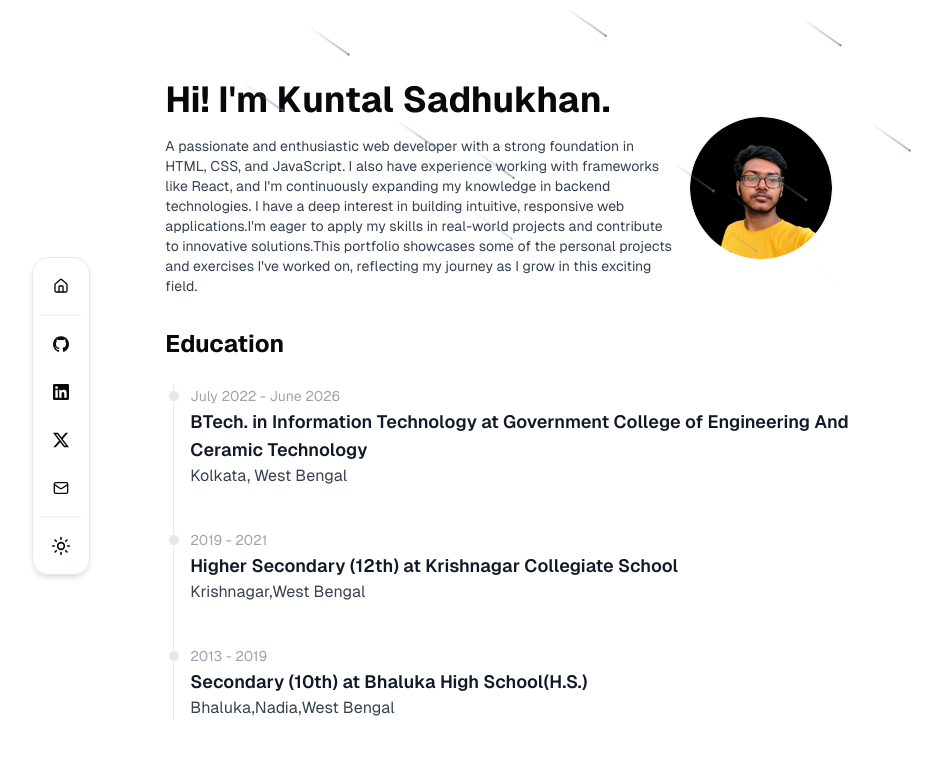
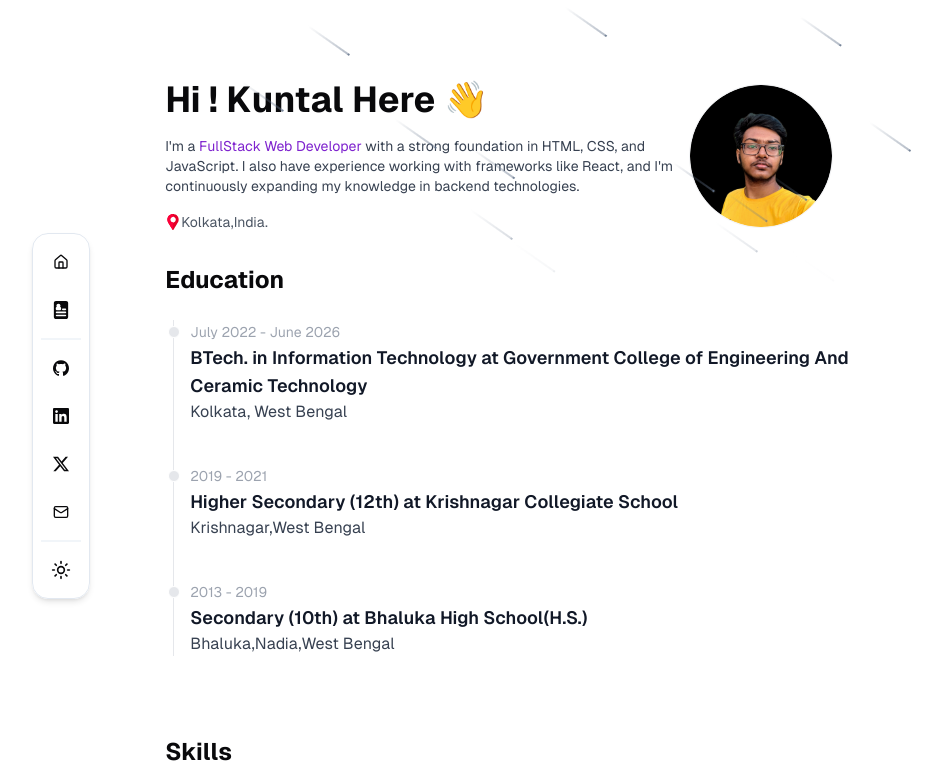
Before and after one commit to Kuntal616/portfolio, a Next.js app: page / in a window 1280 px wide. Shown: the top 782 px of the page, without its empty margins (128-1070 px from the left). Built offline with nearby package versions, Linux system fonts and the light colour scheme.

Commit message:
changes done in intro section

```diff
--- a/components/CustomDock.tsx
+++ b/components/CustomDock.tsx
@@ -66,12 +66,32 @@ const Icons = {
       ></path>
     </svg>
   ),
+  resume: (props: IconProps) => (
+    <svg
+      xmlns="http://www.w3.org/2000/svg"
+      width="18px"
+      height="18px"
+      viewBox="0 0 43.916 43.916"
+    >
+      <path
+        fill="currentColor"
+        d="M34.395,0H9.522c-2.762,0-5,2.239-5,5v33.916c0,2.761,2.238,5,5,5h24.871c2.762,0,5-2.239,5-5V5
+		C39.395,2.239,37.154,0,34.395,0z M9.208,16.855c0-1.172,0.951-2.121,2.121-2.121h0.742c-0.791-0.874-1.277-2.03-1.277-3.304
+		c0-2.723,2.209-4.931,4.932-4.931c2.725,0,4.932,2.207,4.932,4.932c0,1.272-0.486,2.429-1.279,3.303h0.709
+		c1.172,0,2.121,0.949,2.121,2.121v3.578c0,1.122-0.875,2.03-1.975,2.106h-9.051c-1.1-0.076-1.975-0.984-1.975-2.106V16.855
+		L9.208,16.855z M32.708,37.416h-21.5c-1.104,0-2-0.896-2-2s0.896-2,2-2h21.5c1.104,0,2,0.896,2,2S33.812,37.416,32.708,37.416z
+		 M32.708,29.916h-21.5c-1.104,0-2-0.896-2-2s0.896-2,2-2h21.5c1.104,0,2,0.896,2,2S33.812,29.916,32.708,29.916z M32.708,22.416
+		h-6.5c-1.104,0-2-0.896-2-2c0-1.104,0.896-2,2-2h6.5c1.104,0,2,0.896,2,2C34.708,21.52,33.812,22.416,32.708,22.416z"
+      />
+    </svg>
+  ),
 };
 
 const DATA = {
   navbar: [
     { href: "/", icon: HomeIcon, label: "Home" },
     // { href: "#", icon: PencilIcon, label: "Blog" },
+    { href: "/resume.pdf", icon: Icons.resume, label: "Resume" },
   ],
   contact: {
     social: {
--- a/components/Intro.tsx
+++ b/components/Intro.tsx
@@ -6,16 +6,14 @@ const Intro = () =>{
     return(
         <div className="flex gap-4 flex-col-reverse sm:flex-row justify-center items-center">
             <div className="flex flex-col gap-4 md:w-9/12 sm:w-full">
-               <h1 className="text-4xl font-bold">Hi! I'm Kuntal Sadhukhan.</h1>
+               <h1 className="text-4xl font-bold">Hi ! Kuntal Here 👋</h1>
                <p className="text-sm text-gray-700 dark:text-gray-300">
-               A passionate and enthusiastic web developer with a strong foundation in HTML, CSS, and JavaScript. I also have experience working with frameworks like React, and I'm continuously expanding my knowledge in backend technologies.
-               I have a deep interest in building intuitive, responsive web applications.
-                {/* Although I'm just starting out, */}
-                 I'm eager to apply my skills in real-world projects and contribute to innovative solutions.This portfolio showcases some of the personal projects and exercises I've worked on, reflecting my journey as I grow in this exciting field.
+               I'm a<span className=" text-purple-700"> FullStack Web Developer</span>  with a strong foundation in HTML, CSS, and JavaScript. I also have experience working with frameworks like React, and I'm continuously expanding my knowledge in backend technologies.
                </p>
+               <p className="text-sm  text-gray-600 dark:text-gray-400 flex items-center"><Image src="/images/placeholder.svg" alt="location-icon" height={16} width={16} className=" border-gray-100  dark:border-gray-800" />Kolkata,India.</p>
             </div>
             <div className="md:w-3/12 sm:w-full ">
-                <Image src="/images/hero.png" alt="Kuntal" height={100} width={100} className=" rounded-full border border-gray-100 h-36 w-36" />
+                <Image src="/images/hero.png" alt="Kuntal" height={100} width={100} className=" rounded-full border border-gray-100  dark:border-gray-800 h-36 w-36" />
             </div>
 
         </div>
```
Also changed, not shown: public/images/placeholder.svg (added).
